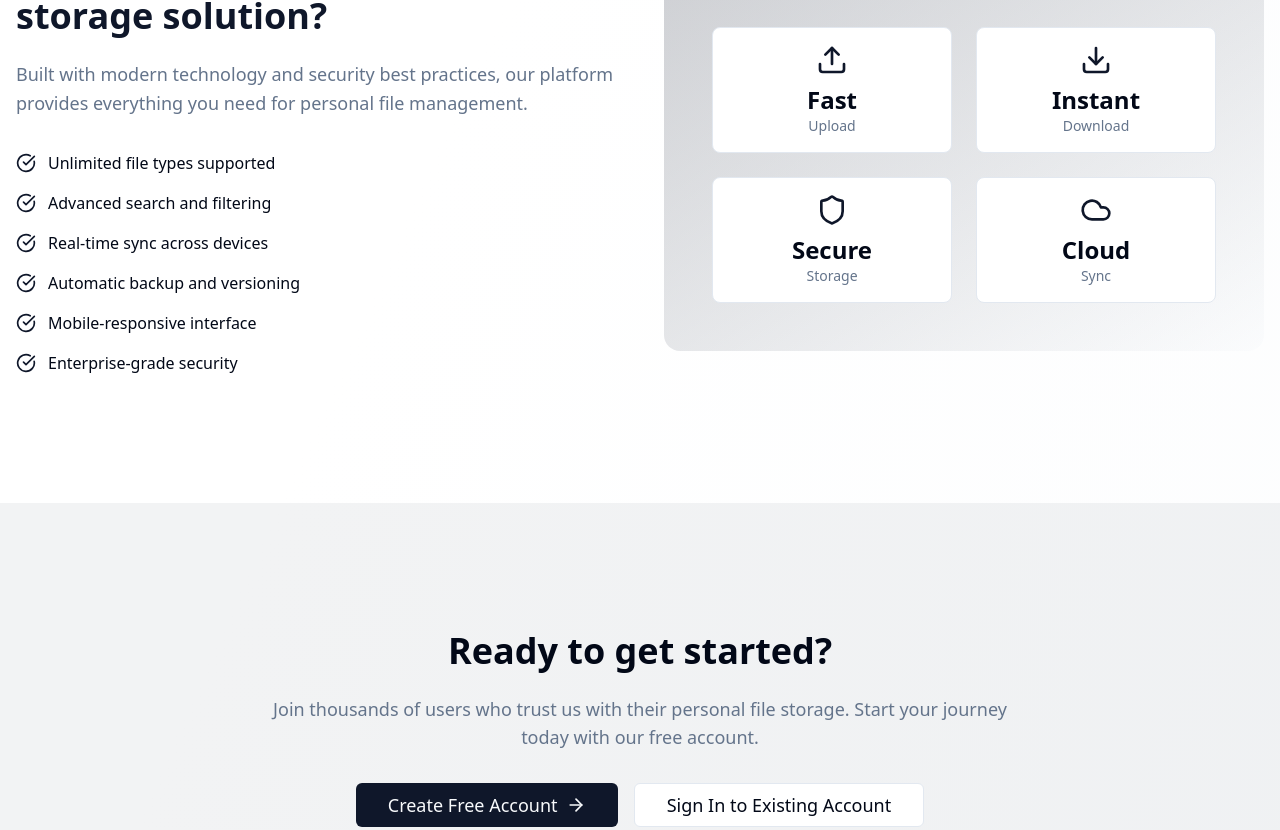
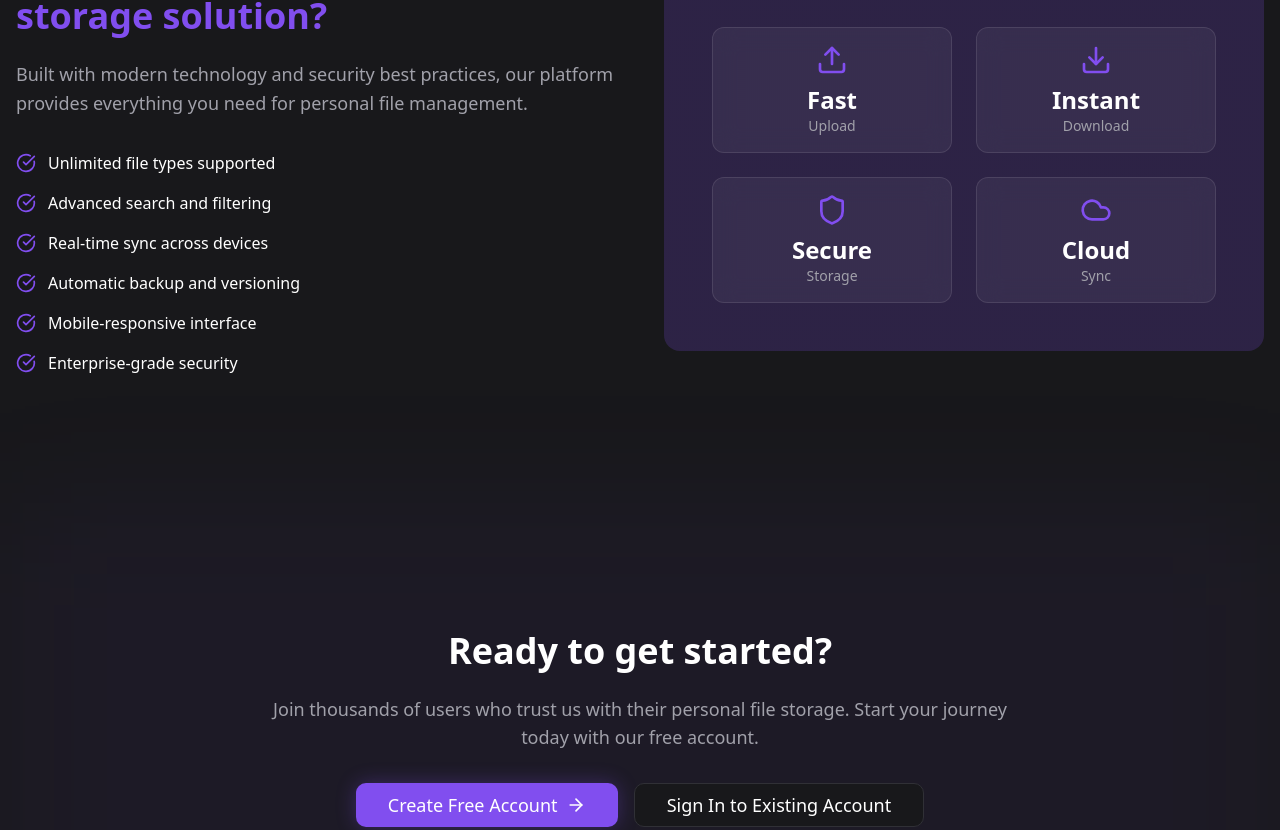
Before and after one commit to saisrinu135/personaldrive, a Next.js app in the folder frontend/: page / in a window 1280 px wide. Shown: the part 1750-2580 px from the top of the page. Built offline with nearby package versions, Linux system fonts and the light colour scheme; no server answers.

Commit message:
feat: implement core frontend layout, card UI components, and initial application structure

```diff
--- a/frontend/src/app/globals.css
+++ b/frontend/src/app/globals.css
@@ -3,69 +3,48 @@
 @tailwind utilities;
 
 @layer base {
-  :root {
-    --background: 0 0% 100%;
-    --foreground: 222.2 84% 4.9%;
-    --card: 0 0% 100%;
-    --card-foreground: 222.2 84% 4.9%;
-    --popover: 0 0% 100%;
-    --popover-foreground: 222.2 84% 4.9%;
-    --primary: 222.2 47.4% 11.2%;
-    --primary-foreground: 210 40% 98%;
-    --secondary: 210 40% 96.1%;
-    --secondary-foreground: 222.2 47.4% 11.2%;
-    --muted: 210 40% 96.1%;
-    --muted-foreground: 215.4 16.3% 46.9%;
-    --accent: 210 40% 96.1%;
-    --accent-foreground: 222.2 47.4% 11.2%;
-    --destructive: 0 84.2% 60.2%;
-    --destructive-foreground: 210 40% 98%;
-    --border: 214.3 31.8% 91.4%;
-    --input: 214.3 31.8% 91.4%;
-    --ring: 222.2 84% 4.9%;
-    --radius: 0.5rem;
+  :root, .dark {
+    /* Brand / Primary */
+    --primary: 259 83% 62%;
+    --primary-foreground: 0 0% 100%;
 
-    /* Custom colors for cloud storage app */
-    --success: 142 76% 36%;
-    --success-foreground: 355 100% 97%;
+    /* Backgrounds */
+    --background: 240 6% 10%;
+    --foreground: 0 0% 100%;
+
+    --card: 240 5% 12%;
+    --card-foreground: 0 0% 100%;
+
+    --popover: 240 5% 12%;
+    --popover-foreground: 0 0% 100%;
+
+    --secondary: 240 5% 14%;
+    --secondary-foreground: 0 0% 100%;
+
+    --muted: 240 5% 14%;
+    --muted-foreground: 240 5% 65%;
+
+    --accent: 259 83% 62%;
+    --accent-foreground: 0 0% 100%;
+
+    --destructive: 0 84% 60%;
+    --destructive-foreground: 0 0% 100%;
+
+    --border: 240 5% 20%;
+    --input: 240 5% 20%;
+    --ring: 259 83% 62%;
+
+    --radius: 0.75rem;
+
+    /* Custom colors */
+    --success: 152 69% 31%;
+    --success-foreground: 0 0% 100%;
     --warning: 38 92% 50%;
-    --warning-foreground: 48 96% 89%;
-    --info: 199 89% 48%;
-    --info-foreground: 210 40% 98%;
-    --sidebar: 210 40% 98%;
-    --sidebar-foreground: 222.2 84% 4.9%;
-  }
-
-  .dark {
-    --background: 222.2 84% 4.9%;
-    --foreground: 210 40% 98%;
-    --card: 222.2 84% 4.9%;
-    --card-foreground: 210 40% 98%;
-    --popover: 222.2 84% 4.9%;
-    --popover-foreground: 210 40% 98%;
-    --primary: 210 40% 98%;
-    --primary-foreground: 222.2 47.4% 11.2%;
-    --secondary: 217.2 32.6% 17.5%;
-    --secondary-foreground: 210 40% 98%;
-    --muted: 217.2 32.6% 17.5%;
-    --muted-foreground: 215 20.2% 65.1%;
-    --accent: 217.2 32.6% 17.5%;
-    --accent-foreground: 210 40% 98%;
-    --destructive: 0 62.8% 30.6%;
-    --destructive-foreground: 210 40% 98%;
-    --border: 217.2 32.6% 17.5%;
-    --input: 217.2 32.6% 17.5%;
-    --ring: 212.7 26.8% 83.9%;
-
-    /* Dark mode custom colors */
-    --success: 142 71% 45%;
-    --success-foreground: 144 100% 97%;
-    --warning: 38 92% 50%;
-    --warning-foreground: 20 14.3% 4.1%;
-    --info: 199 89% 48%;
-    --info-foreground: 210 40% 98%;
-    --sidebar: 217.2 32.6% 17.5%;
-    --sidebar-foreground: 210 40% 98%;
+    --warning-foreground: 0 0% 100%;
+    --info: 217 91% 60%;
+    --info-foreground: 0 0% 100%;
+    --sidebar: 240 5% 12%;
+    --sidebar-foreground: 0 0% 100%;
   }
 }
 
@@ -79,55 +58,47 @@
 }
 
 @layer components {
-  /* File upload drag and drop styles */
-  .file-drop-zone {
-    @apply border-2 border-dashed border-muted-foreground/25 rounded-lg p-8 text-center transition-colors;
+  /* Glass utility classes */
+  .glass {
+    @apply backdrop-blur-md bg-white/5 border border-white/10;
   }
 
-  .file-drop-zone.drag-over {
-    @apply border-primary bg-primary/5;
+  .glass-card {
+    @apply backdrop-blur-md bg-white/5 border border-white/10 rounded-xl;
   }
 
-  /* Loading spinner */
-  .spinner {
-    @apply animate-spin rounded-full border-2 border-muted border-t-primary;
+  .glass-panel {
+    @apply backdrop-blur-lg bg-black/40 border border-white/5;
   }
 
-  /* Progress bar */
-  .progress-bar {
-    @apply w-full bg-secondary rounded-full h-2 overflow-hidden;
+  .glass-overlay {
+    @apply backdrop-blur-sm bg-black/60;
   }
 
-  .progress-fill {
-    @apply h-full bg-primary transition-all duration-300 ease-out;
+  .glass-input {
+    @apply backdrop-blur-sm bg-white/5 border border-white/10 focus:border-brand focus:bg-white/10;
   }
 
-  /* Card hover effects */
-  .card-hover {
-    @apply transition-all duration-200 hover:shadow-md hover:-translate-y-1;
+  /* Focus styles */
+  .focus-ring {
+    @apply outline-none ring-2 ring-primary ring-offset-2 ring-offset-background;
   }
 
-  /* Focus styles for accessibility */
-  .focus-ring {
-    @apply focus:outline-none focus:ring-2 focus:ring-ring focus:ring-offset-2 focus:ring-offset-background;
+  /* Scrollbar styling */
+  ::-webkit-scrollbar {
+    width: 8px;
+    height: 8px;
   }
 
-  /* Background patterns */
-  .bg-grid-pattern {
-    background-image: radial-gradient(circle at 1px 1px, rgba(255,255,255,0.15) 1px, transparent 0);
-    background-size: 20px 20px;
+  ::-webkit-scrollbar-track {
+    @apply bg-background;
   }
 
-  /* Sidebar styles */
-  .sidebar-item {
-    @apply flex items-center gap-3 px-3 py-2 rounded-md text-sm font-medium transition-colors;
+  ::-webkit-scrollbar-thumb {
+    @apply bg-neutral-bg5 rounded-full;
   }
 
-  .sidebar-item:hover {
-    @apply bg-accent text-accent-foreground;
-  }
-
-  .sidebar-item.active {
-    @apply bg-primary text-primary-foreground;
+  ::-webkit-scrollbar-thumb:hover {
+    @apply bg-neutral-bg6;
   }
 }
--- a/frontend/src/app/layout.tsx
+++ b/frontend/src/app/layout.tsx
@@ -38,9 +38,9 @@ export default function RootLayout({
   children: React.ReactNode;
 }>) {
   return (
-    <html lang="en" suppressHydrationWarning>
-      <body>
-        <ThemeProvider attribute="class" defaultTheme="system" enableSystem disableTransitionOnChange>
+    <html lang="en" className="dark" suppressHydrationWarning>
+      <body className="min-h-screen bg-background text-foreground antialiased selection:bg-primary/30">
+        <ThemeProvider attribute="class" defaultTheme="dark" forcedTheme="dark" disableTransitionOnChange>
           <ErrorBoundary>
             <ToastProvider>
               <AuthProvider>
--- a/frontend/src/app/page.tsx
+++ b/frontend/src/app/page.tsx
@@ -88,13 +88,13 @@ export default function Home() {
   const { isAuthenticated, user, isLoading } = useAuth();
 
   return (
-    <div className="min-h-screen bg-gradient-to-br from-background via-background to-muted/20">
+    <div className="min-h-screen relative overflow-hidden bg-background">
       {/* Hero Section */}
       <section className="relative overflow-hidden">
         {/* Background decoration */}
-        <div className="absolute inset-0 bg-grid-pattern opacity-5" />
-        <div className="absolute top-0 right-0 w-96 h-96 bg-primary/10 rounded-full blur-3xl" />
-        <div className="absolute bottom-0 left-0 w-96 h-96 bg-accent/10 rounded-full blur-3xl" />
+        <div className="absolute top-0 right-0 w-[600px] h-[600px] bg-primary/10 rounded-full blur-[120px] pointer-events-none" />
+        <div className="absolute bottom-0 left-0 w-[600px] h-[600px] bg-accent/5 rounded-full blur-[120px] pointer-events-none" />
+        <div className="absolute inset-0 bg-[url('/noise.png')] opacity-[0.03] mix-blend-overlay pointer-events-none" />
 
         <div className="relative container mx-auto px-4 py-20 lg:py-32">
           <motion.div
@@ -158,7 +158,7 @@ export default function Home() {
             {isAuthenticated && user && (
               <motion.div
                 variants={fadeInUp}
-                className="bg-card border rounded-lg p-4 max-w-md mx-auto"
+                className="glass-card p-4 max-w-md mx-auto"
               >
                 <p className="text-sm text-muted-foreground">Welcome back,</p>
                 <p className="font-semibold text-lg">{user.name}</p>
@@ -182,8 +182,8 @@ export default function Home() {
       </section>
 
       {/* Features Section */}
-      <section className="py-20 lg:py-32 bg-muted/30">
-        <div className="container mx-auto px-4">
+      <section className="py-20 lg:py-32 relative">
+        <div className="container mx-auto px-4 relative z-10">
           <motion.div
             initial="initial"
             whileInView="animate"
@@ -217,7 +217,7 @@ export default function Home() {
               <motion.div
                 key={index}
                 variants={scaleIn}
-                className="bg-card border rounded-xl p-6 hover:shadow-lg transition-all duration-300 hover:-translate-y-1"
+                className="glass-card p-6 hover:shadow-glow transition-all duration-300 hover:-translate-y-1"
               >
                 <div className="text-primary mb-4">
                   {feature.icon}
@@ -283,22 +283,22 @@ export default function Home() {
             >
               <div className="bg-gradient-to-br from-primary/20 to-accent/20 rounded-2xl p-8 lg:p-12">
                 <div className="grid grid-cols-2 gap-6">
-                  <div className="bg-card border rounded-lg p-4 text-center">
+                  <div className="glass-card p-4 text-center hover:shadow-glow transition-all">
                     <Upload className="h-8 w-8 text-primary mx-auto mb-2" />
                     <div className="text-2xl font-bold">Fast</div>
                     <div className="text-sm text-muted-foreground">Upload</div>
                   </div>
-                  <div className="bg-card border rounded-lg p-4 text-center">
+                  <div className="glass-card p-4 text-center hover:shadow-glow transition-all">
                     <Download className="h-8 w-8 text-primary mx-auto mb-2" />
                     <div className="text-2xl font-bold">Instant</div>
                     <div className="text-sm text-muted-foreground">Download</div>
                   </div>
-                  <div className="bg-card border rounded-lg p-4 text-center">
+                  <div className="glass-card p-4 text-center hover:shadow-glow transition-all">
                     <Shield className="h-8 w-8 text-primary mx-auto mb-2" />
                     <div className="text-2xl font-bold">Secure</div>
                     <div className="text-sm text-muted-foreground">Storage</div>
                   </div>
-                  <div className="bg-card border rounded-lg p-4 text-center">
+                  <div className="glass-card p-4 text-center hover:shadow-glow transition-all">
                     <Cloud className="h-8 w-8 text-primary mx-auto mb-2" />
                     <div className="text-2xl font-bold">Cloud</div>
                     <div className="text-sm text-muted-foreground">Sync</div>
@@ -312,8 +312,9 @@ export default function Home() {
 
       {/* CTA Section */}
       {!isAuthenticated && (
-        <section className="py-20 lg:py-32 bg-primary/5">
-          <div className="container mx-auto px-4 text-center">
+        <section className="py-20 lg:py-32 relative">
+          <div className="absolute inset-0 bg-primary/5 blur-3xl pointer-events-none" />
+          <div className="container mx-auto px-4 text-center relative z-10">
             <motion.div
               initial="initial"
               whileInView="animate"
@@ -356,7 +357,7 @@ export default function Home() {
       )}
 
       {/* Footer */}
-      <footer className="border-t bg-muted/30 py-12">
+      <footer className="border-t border-white/5 bg-black/20 backdrop-blur-lg py-12 relative z-10">
         <div className="container mx-auto px-4">
           <div className="text-center">
             <div className="flex items-center justify-center space-x-2 mb-4">
--- a/frontend/src/components/ui/Button.tsx
+++ b/frontend/src/components/ui/Button.tsx
@@ -11,11 +11,12 @@ const buttonVariants = cva(
   {
     variants: {
       variant: {
-        primary: 'bg-primary text-primary-foreground hover:bg-primary/90',
+        primary: 'bg-primary text-primary-foreground hover:bg-primary/90 shadow-glow',
         secondary: 'bg-secondary text-secondary-foreground hover:bg-secondary/80',
         outline: 'border border-input bg-background hover:bg-accent hover:text-accent-foreground',
         ghost: 'hover:bg-accent hover:text-accent-foreground',
         danger: 'bg-destructive text-destructive-foreground hover:bg-destructive/90',
+        glass: 'glass text-foreground hover:bg-white/10 hover:shadow-glow-sm',
       },
       size: {
         sm: 'h-9 px-3 text-sm',
--- a/frontend/src/components/ui/Input.tsx
+++ b/frontend/src/components/ui/Input.tsx
@@ -6,11 +6,11 @@ import { cva, type VariantProps } from 'class-variance-authority';
 import { cn } from '@/lib/utils';
 
 const inputVariants = cva(
-  'flex w-full rounded-md border bg-background px-3 py-2 text-sm ring-offset-background file:border-0 file:bg-transparent file:text-sm file:font-medium placeholder:text-muted-foreground focus-visible:outline-none focus-visible:ring-2 focus-visible:ring-ring focus-visible:ring-offset-2 disabled:cursor-not-allowed disabled:opacity-50 transition-all duration-200',
+  'flex w-full rounded-lg glass-input px-3 py-2 text-sm ring-offset-background file:border-0 file:bg-transparent file:text-sm file:font-medium placeholder:text-muted-foreground focus-visible:outline-none focus-visible:ring-2 focus-visible:ring-ring focus-visible:ring-offset-2 disabled:cursor-not-allowed disabled:opacity-50 transition-all duration-200',
   {
     variants: {
       variant: {
-        default: 'border-input',
+        default: '',
         error: 'border-destructive focus-visible:ring-destructive',
         success: 'border-green-500 focus-visible:ring-green-500',
       },
--- a/frontend/tailwind.config.ts
+++ b/frontend/tailwind.config.ts
@@ -60,17 +60,40 @@ const config: Config = {
           DEFAULT: 'hsl(var(--sidebar))',
           foreground: 'hsl(var(--sidebar-foreground))',
         },
+        brand: {
+          DEFAULT: '#8251EE',
+          hover: '#9366F5',
+          light: '#A37EF5',
+          subtle: 'rgba(130, 81, 238, 0.15)',
+        },
+        neutral: {
+          bg1: 'hsl(240, 6%, 10%)',
+          bg2: 'hsl(240, 5%, 12%)',
+          bg3: 'hsl(240, 5%, 14%)',
+          bg4: 'hsl(240, 4%, 18%)',
+          bg5: 'hsl(240, 4%, 22%)',
+          bg6: 'hsl(240, 4%, 26%)',
+        },
       },
       borderRadius: {
         lg: 'var(--radius)',
         md: 'calc(var(--radius) - 2px)',
         sm: 'calc(var(--radius) - 4px)',
       },
+      boxShadow: {
+        glow: '0 0 20px rgba(130, 81, 238, 0.3)',
+        'glow-lg': '0 0 40px rgba(130, 81, 238, 0.4)',
+      },
+      backdropBlur: {
+        xs: '2px',
+      },
       animation: {
         'fade-in': 'fadeIn 0.5s ease-in-out',
         'slide-in': 'slideIn 0.3s ease-out',
         'scale-in': 'scaleIn 0.2s ease-out',
         'pulse-slow': 'pulse 3s cubic-bezier(0.4, 0, 0.6, 1) infinite',
+        'slide-up': 'slideUp 0.3s ease-out',
+        'slide-down': 'slideDown 0.3s ease-out',
       },
       keyframes: {
         fadeIn: {
@@ -84,6 +107,14 @@ const config: Config = {
         scaleIn: {
           '0%': { transform: 'scale(0.95)', opacity: '0' },
           '100%': { transform: 'scale(1)', opacity: '1' },
+        },
+        slideUp: {
+          '0%': { opacity: '0', transform: 'translateY(10px)' },
+          '100%': { opacity: '1', transform: 'translateY(0)' },
+        },
+        slideDown: {
+          '0%': { opacity: '0', transform: 'translateY(-10px)' },
+          '100%': { opacity: '1', transform: 'translateY(0)' },
         },
       },
       spacing: {
```
Also changed, not shown: frontend/src/components/file-management/FileUploader.tsx (+54 -46 lines), frontend/src/components/layout/PageLayout.tsx (+9 -5 lines), frontend/src/components/ui/Card.tsx (+4 -4 lines), 1 other file (tests, documents, lock files or other folders).
